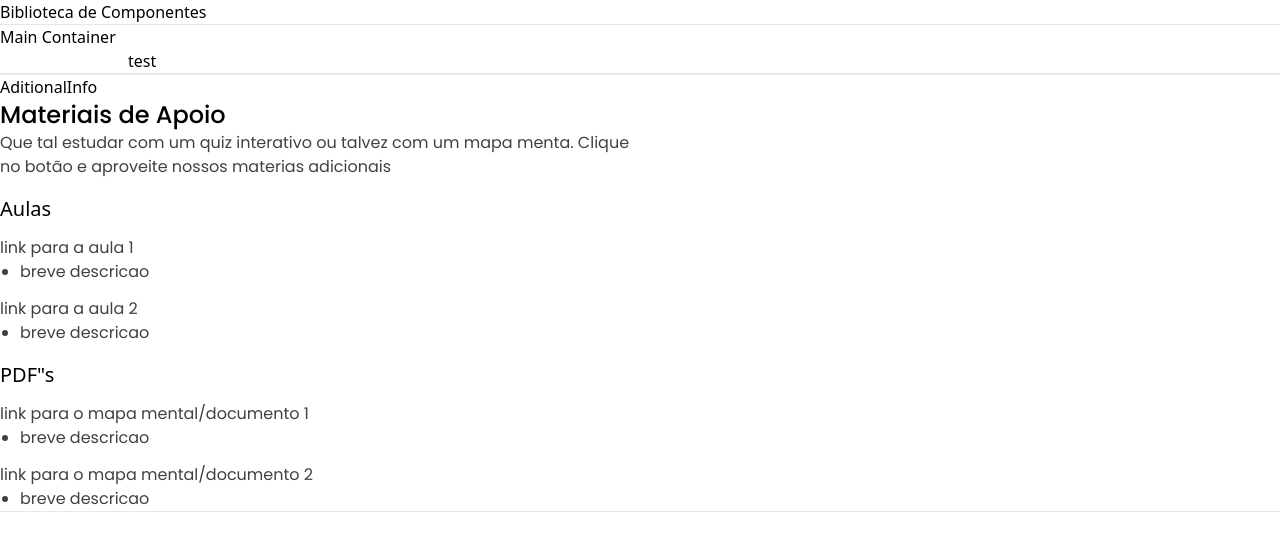
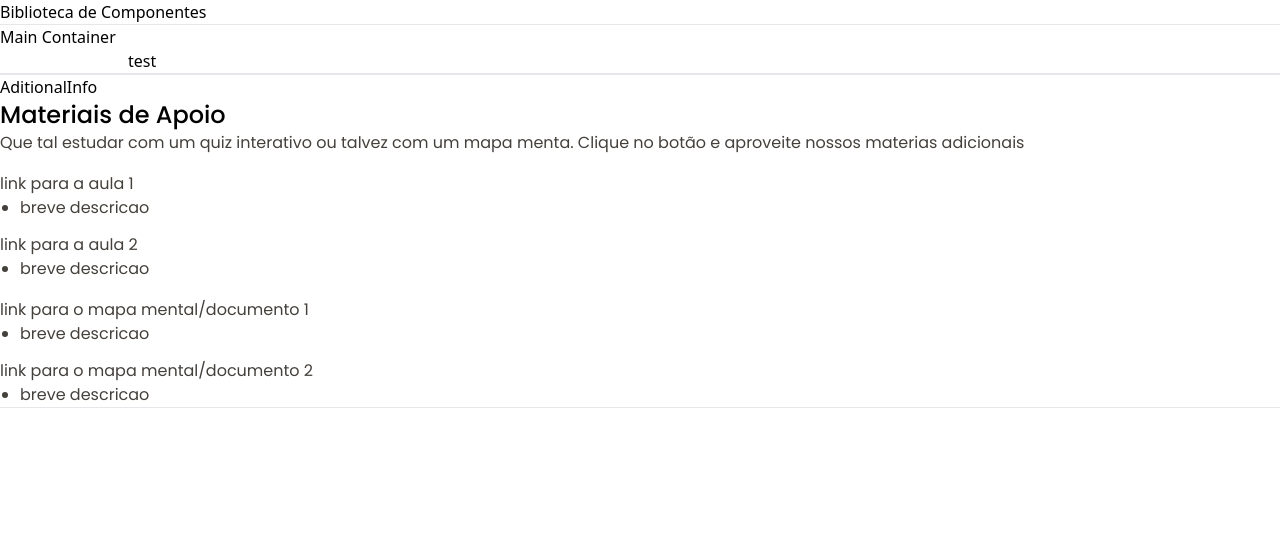
Before and after one commit to fabricadesoftware-ifc/fabricaHistologia_frontend, a Vue app: page /test-components in a window 1280 px wide. Shown: the top 544 px of the page. Built offline with nearby package versions, Linux system fonts and the light colour scheme.

Commit message:
fix: branch organization for merger #30

```diff
--- /dev/null
+++ b/src/components/AdditionalInfoComp.vue
@@ -0,0 +1,38 @@
+<script setup>
+import TopicsAdditionalInfoComp from './TopicsAdditionalInfoComp.vue'
+
+const datas = [
+  {
+    title: 'Aulas',
+    refs: [
+      { link: 'link para a aula 1', desc: 'breve descricao' },
+      { link: 'link para a aula 2', desc: 'breve descricao' }
+    ]
+  },
+  {
+    title: 'PDF"s',
+    refs: [
+      { link: 'link para o mapa mental/documento 1', desc: 'breve descricao' },
+      { link: 'link para o mapa mental/documento 2', desc: 'breve descricao' }
+    ]
+  }
+]
+
+const props = defineProps({
+  title: {
+    type: String
+  },
+  description: {
+    type: String
+  }
+})
+</script>
+<template>
+  <section> <!-- aqui vai entrar o container q o tarzan esta fazendo -->
+    <div>
+      <h3 class="text-2xl font-medium font-poppins">{{ props.title }}</h3>
+      <p class="text-stone-700 font-normal font-poppins">{{ props.description }}</p>
+    </div>
+    <TopicsAdditionalInfoComp :datas="datas" />
+  </section>
+</template>
--- a/src/components/AditionalInfoComp.vue
+++ /dev/null
@@ -1,27 +0,0 @@
-<script setup>
-import TopicsAditionalInfoComp from './TopicsAditionalInfoComp.vue';
-
-const objs = [
-    {tittle: 'Aulas', informations: [{link: 'link para a aula 1', desc: 'breve descricao'}, {link: 'link para a aula 2', desc: 'breve descricao'}]},
-    {tittle: 'PDF"s', informations: [{link: 'link para o mapa mental/documento 1', desc: 'breve descricao'}, {link: 'link para o mapa mental/documento 2', desc: 'breve descricao'}]}
-]
-
-const props = defineProps({
-  tittle: {
-    type: String
-  },
-  description: {
-    type: String
-  }
-})
-</script>
-<template>
-  <section class="w-6/12 h-auto grid-cols-1 grid-rows-3">
-    <div>
-      <h3 class="text-2xl font-medium font-poppins">{{props.tittle}}</h3>
-         <p class="text-stone-700 font-normal font-poppins">{{ props.description }}</p>
-    </div>
-
-    <TopicsAditionalInfoComp :informations="objs" />
-  </section>
-</template>
--- /dev/null
+++ b/src/components/TopicsAdditionalInfoComp.vue
@@ -0,0 +1,21 @@
+<script setup>
+const props = defineProps({
+  datas: {
+    type: Object
+  },
+})
+</script>
+
+<template>
+  <div class="w-full h-6/12 mt-4" v-for="(item, index) in props.datas" :key="index">
+    <h4 class="text-xl font-medium">{{ item.tittle }}</h4>
+    <ul>
+      <li v-for="(ref, index) in item.refs" :key="index" class="mt-3">
+        <a href="#" class="text-stone-700 font-normal font-poppins">{{ ref.link }}</a>
+        <ul class="list-disc ml-5">
+          <li class="text-stone-700 font-normal font-poppins">{{ ref.desc }}</li>
+        </ul>
+      </li>
+    </ul>
+  </div>
+</template>
--- a/src/components/TopicsAditionalInfoComp.vue
+++ /dev/null
@@ -1,22 +0,0 @@
-<script setup>
-const props = defineProps({
-    informations: {
-        type: Object
-    },
-})
-</script>
-
-<template>
-  <div class="w-full h-6/12 mt-4" v-for="(item, index) in props.informations" :key="index">
-    <h4 class="text-xl font-medium">{{ item.tittle }}</h4>
-
-    <ul>
-      <li v-for="(itens,index) in item.informations" :key="index" class="mt-3">
-        <a href="#" class="text-stone-700 font-normal font-poppins">{{ itens.link }}</a>
-        <ul class="list-disc ml-5">
-            <li class="text-stone-700 font-normal font-poppins">{{ itens.desc }}</li>
-        </ul>
-      </li>
-    </ul>
-  </div>
-</template>
--- a/src/views/tests/ComponentsView.vue
+++ b/src/views/tests/ComponentsView.vue
@@ -1,10 +1,11 @@
 <script setup>
 import ContainerDefault from '@/components/ContainerDefault.vue';
-import AditionalInfoComp from '@/components/AditionalInfoComp.vue';
+import AdditionalInfoComp from '@/components/AdditionalInfoComp.vue';
 </script>
 
 <template>
     <h1>Biblioteca de Componentes</h1>
+
     <!-- <hr> -->
     <!-- <p>component name</p> -->
     <!-- <Component -->
@@ -19,6 +20,7 @@ import AditionalInfoComp from '@/components/AditionalInfoComp.vue';
 
     <hr>
     <p>AditionalInfo</p>
-    <AditionalInfoComp :tittle="'Materiais de Apoio'" :description="'Que tal estudar com um quiz interativo ou talvez com um mapa menta. Clique no botão e aproveite nossos materias adicionais'" />
+    <AdditionalInfoComp :title="'Materiais de Apoio'" :description="'Que tal estudar com um quiz interativo ou talvez com um mapa menta. Clique no botão e aproveite nossos materias adicionais'" />
     <hr>
+
 </template>
```
